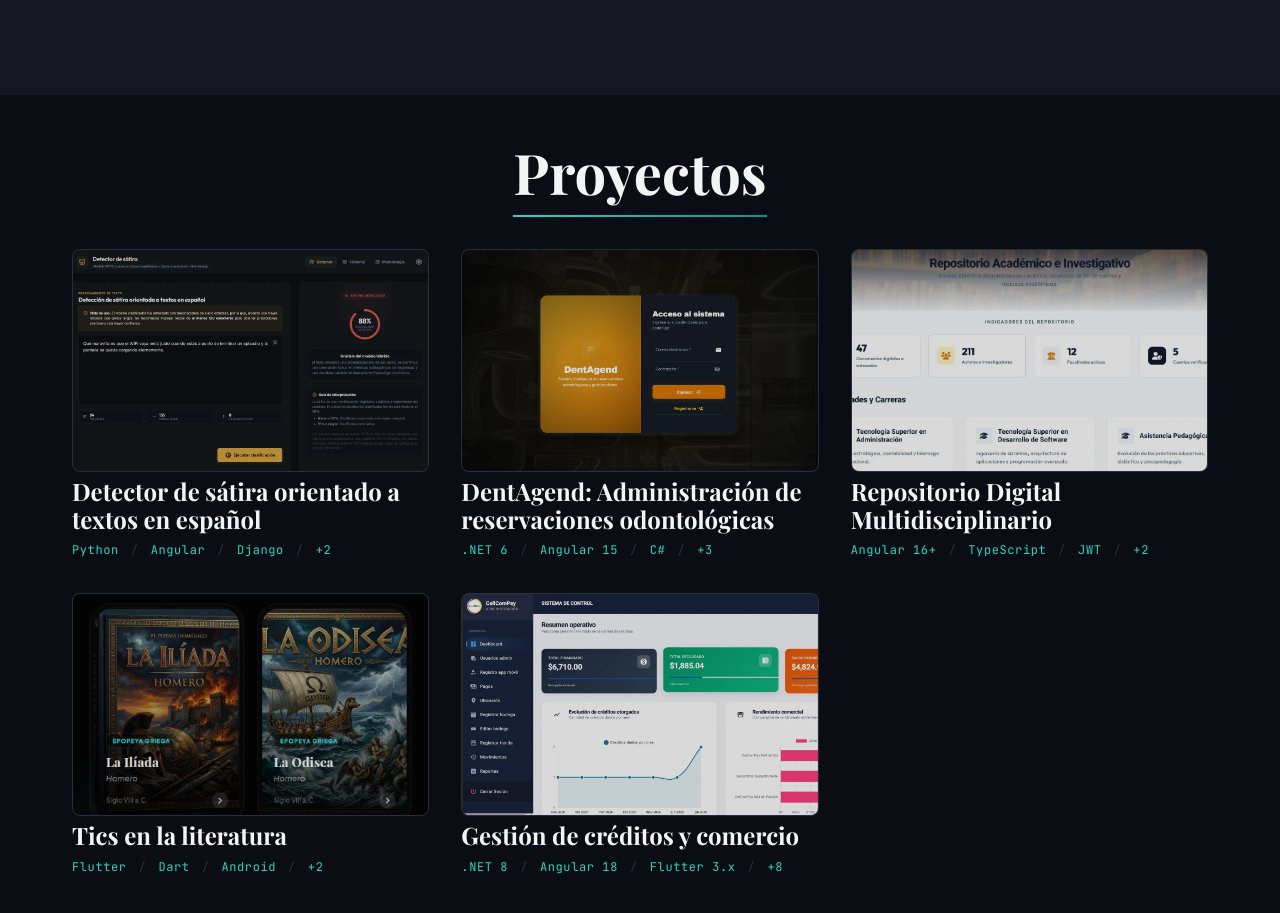
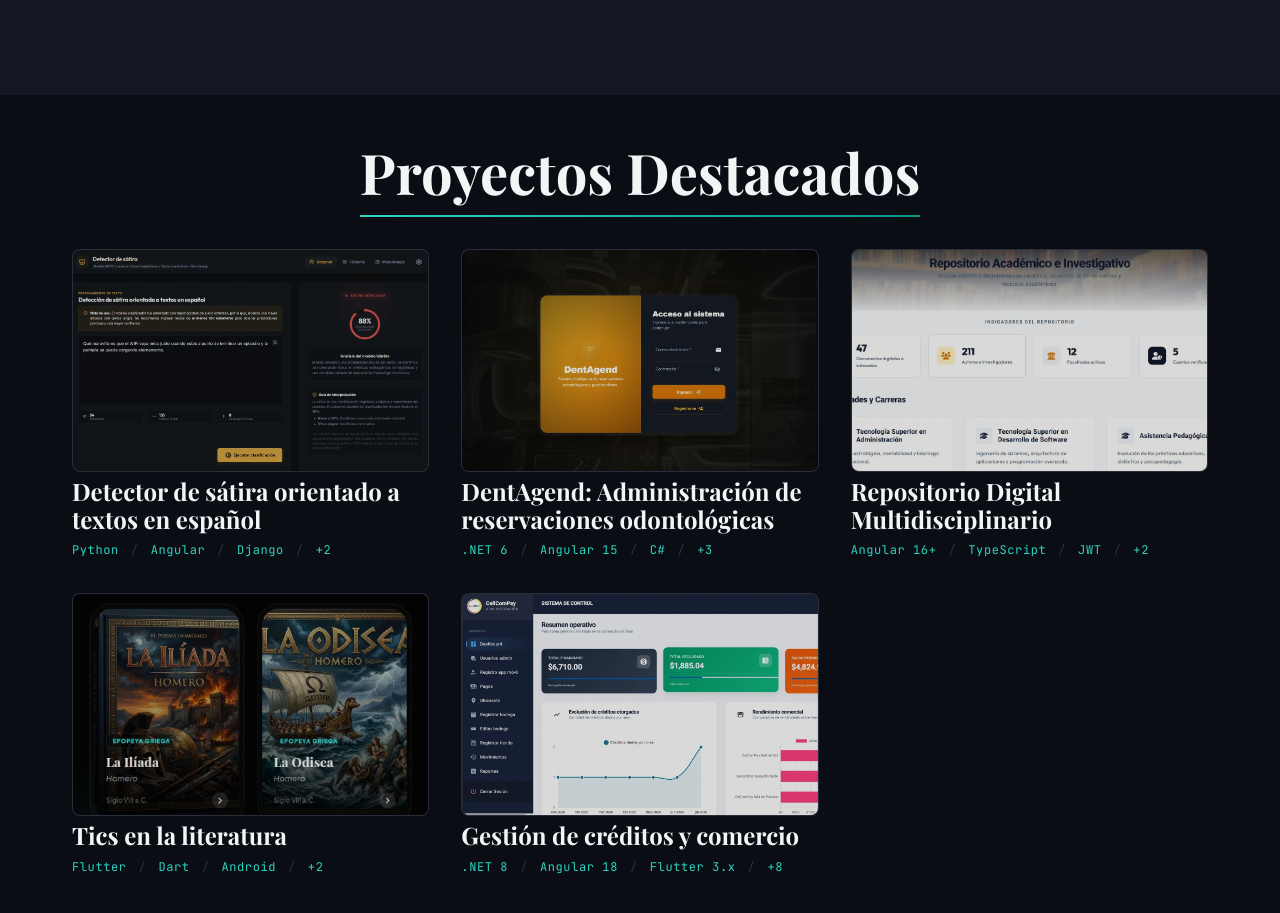
Before and after one commit to luisknight24/portafolio, a React (Vite) app: page / in a window 1280 px wide. Shown: the part 2303-3216 px from the top of the page. Built offline with nearby package versions, Linux system fonts and the light colour scheme; a web font is replaced by a local one.

Commit message:
feat: especificacion

```diff
--- a/src/componentes/secciones/Proyectos.tsx
+++ b/src/componentes/secciones/Proyectos.tsx
@@ -34,7 +34,7 @@ export const Proyectos: React.FC = () => {
           whileInView={{ opacity: 1, y: 0 }}
           viewport={{ once: true }}
         >
-          Proyectos
+          Proyectos Destacados
         </motion.h2>
 
         <motion.div
```
